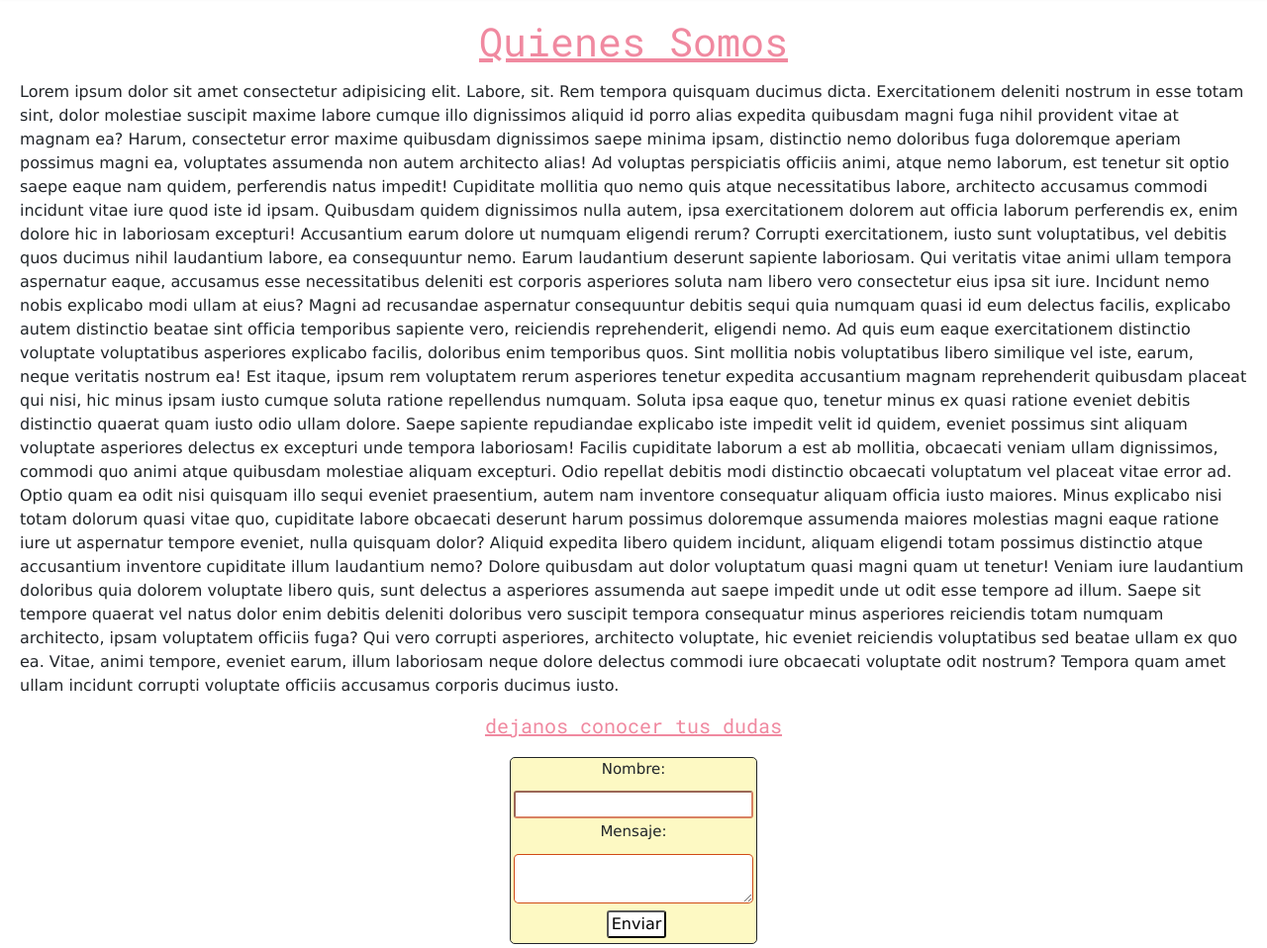
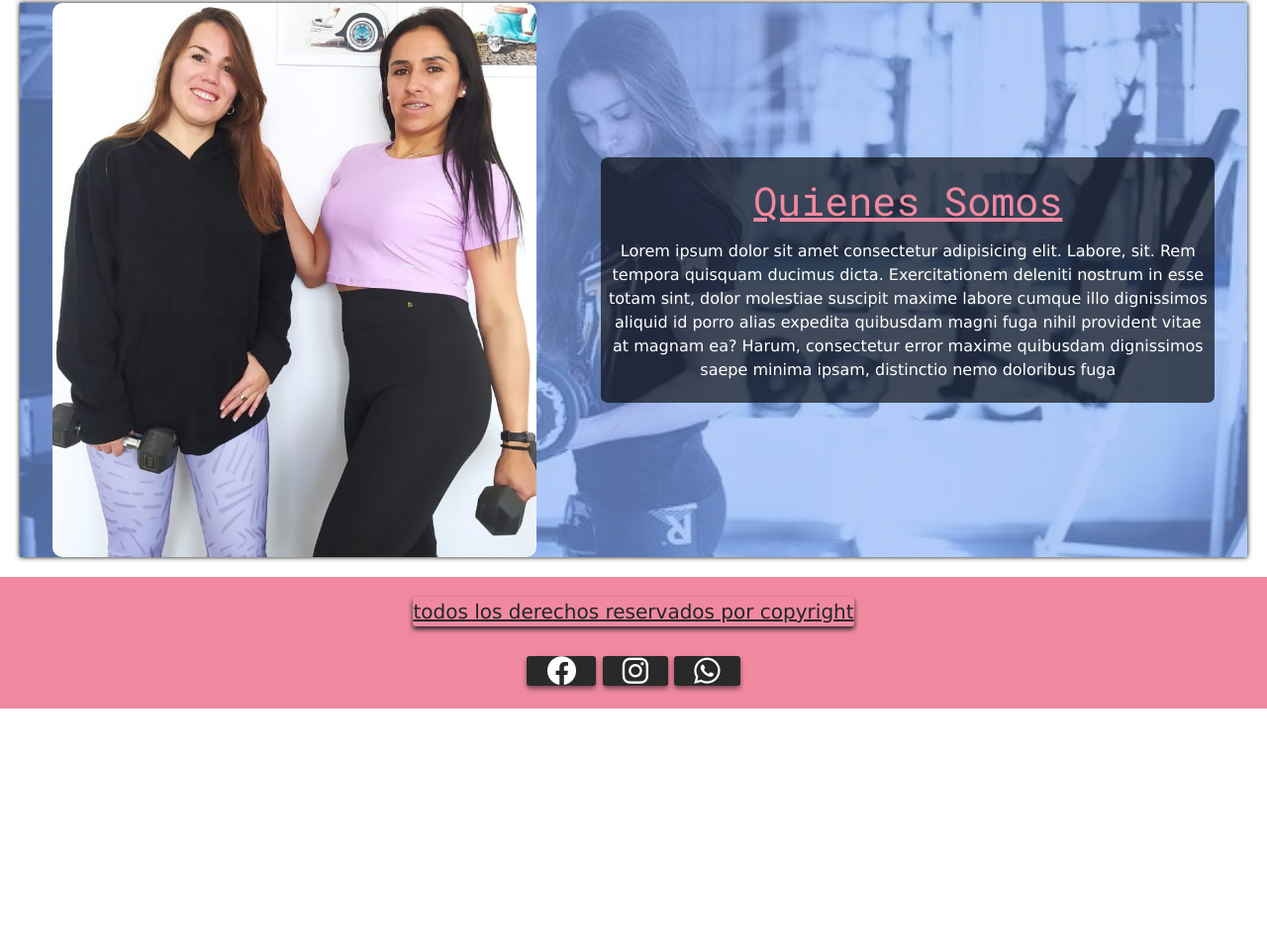
Before and after one commit to andres1749/IdeaRocha, a plain HTML site: page pages/nosotros.html in a window 1280 px wide. Shown: the part 84-1042 px from the top of the page at 99% size. After the commit the page ends 800 px from the top, so only its background shows below. Drawn offline with nearby package versions, Linux system fonts and the light colour scheme; a web font is replaced by a local one.

Commit message:
page nosotros modificada

```diff
--- a/pages/nosotros.html
+++ b/pages/nosotros.html
@@ -5,8 +5,9 @@
     <meta charset="UTF-8">
     <meta http-equiv="X-UA-Compatible" content="IE=edge">
     <meta name="viewport" content="width=device-width, initial-scale=1.0">
-    <meta name="description" content="Envios a todo el Pais, Consegui tu bikini Online. Hasta 6 cuotas Sin Interes, Ingresa Ahora. Guía De Tallas. Varios Medios De Pago. Pago En Cuotas Disponible.  "/>
-    <meta name="keywords" content="fitness, hot sale, holgada, gym, gimnasio"/>
+    <meta name="description"
+        content="Envios a todo el Pais, Consegui tu bikini Online. Hasta 6 cuotas Sin Interes, Ingresa Ahora. Guía De Tallas. Varios Medios De Pago. Pago En Cuotas Disponible.  " />
+    <meta name="keywords" content="fitness, hot sale, holgada, gym, gimnasio" />
     <link rel="stylesheet" href="https://cdnjs.cloudflare.com/ajax/libs/font-awesome/6.1.2/css/all.min.css"
         integrity="sha512-1sCRPdkRXhBV2PBLUdRb4tMg1w2YPf37qatUFeS7zlBy7jJI8Lf4VHwWfZZfpXtYSLy85pkm9GaYVYMfw5BC1A=="
         crossorigin="anonymous" referrerpolicy="no-referrer" />
@@ -57,59 +58,17 @@
         </nav>
     </header>
     <main>
-        <h1>Quienes Somos</h1>
-        <div class="nosotros">
-            <p>Lorem ipsum dolor sit amet consectetur adipisicing elit. Labore, sit. Rem tempora quisquam ducimus dicta.
-                Exercitationem deleniti nostrum in esse totam sint, dolor molestiae suscipit maxime labore cumque illo
-                dignissimos aliquid id porro alias expedita quibusdam magni fuga nihil provident vitae at magnam ea?
-                Harum, consectetur error maxime quibusdam dignissimos saepe minima ipsam, distinctio nemo doloribus fuga
-                doloremque aperiam possimus magni ea, voluptates assumenda non autem architecto alias! Ad voluptas
-                perspiciatis officiis animi, atque nemo laborum, est tenetur sit optio saepe eaque nam quidem,
-                perferendis natus impedit! Cupiditate mollitia quo nemo quis atque necessitatibus labore, architecto
-                accusamus commodi incidunt vitae iure quod iste id ipsam. Quibusdam quidem dignissimos nulla autem, ipsa
-                exercitationem dolorem aut officia laborum perferendis ex, enim dolore hic in laboriosam excepturi!
-                Accusantium earum dolore ut numquam eligendi rerum? Corrupti exercitationem, iusto sunt voluptatibus,
-                vel debitis quos ducimus nihil laudantium labore, ea consequuntur nemo. Earum laudantium deserunt
-                sapiente laboriosam. Qui veritatis vitae animi ullam tempora aspernatur eaque, accusamus esse
-                necessitatibus deleniti est corporis asperiores soluta nam libero vero consectetur eius ipsa sit iure.
-                Incidunt nemo nobis explicabo modi ullam at eius? Magni ad recusandae aspernatur consequuntur debitis
-                sequi quia numquam quasi id eum delectus facilis, explicabo autem distinctio beatae sint officia
-                temporibus sapiente vero, reiciendis reprehenderit, eligendi nemo. Ad quis eum eaque exercitationem
-                distinctio voluptate voluptatibus asperiores explicabo facilis, doloribus enim temporibus quos. Sint
-                mollitia nobis voluptatibus libero similique vel iste, earum, neque veritatis nostrum ea! Est itaque,
-                ipsum rem voluptatem rerum asperiores tenetur expedita accusantium magnam reprehenderit quibusdam
-                placeat qui nisi, hic minus ipsam iusto cumque soluta ratione repellendus numquam. Soluta ipsa eaque
-                quo, tenetur minus ex quasi ratione eveniet debitis distinctio quaerat quam iusto odio ullam dolore.
-                Saepe sapiente repudiandae explicabo iste impedit velit id quidem, eveniet possimus sint aliquam
-                voluptate asperiores delectus ex excepturi unde tempora laboriosam! Facilis cupiditate laborum a est ab
-                mollitia, obcaecati veniam ullam dignissimos, commodi quo animi atque quibusdam molestiae aliquam
-                excepturi. Odio repellat debitis modi distinctio obcaecati voluptatum vel placeat vitae error ad. Optio
-                quam ea odit nisi quisquam illo sequi eveniet praesentium, autem nam inventore consequatur aliquam
-                officia iusto maiores. Minus explicabo nisi totam dolorum quasi vitae quo, cupiditate labore obcaecati
-                deserunt harum possimus doloremque assumenda maiores molestias magni eaque ratione iure ut aspernatur
-                tempore eveniet, nulla quisquam dolor? Aliquid expedita libero quidem incidunt, aliquam eligendi totam
-                possimus distinctio atque accusantium inventore cupiditate illum laudantium nemo? Dolore quibusdam aut
-                dolor voluptatum quasi magni quam ut tenetur! Veniam iure laudantium doloribus quia dolorem voluptate
-                libero quis, sunt delectus a asperiores assumenda aut saepe impedit unde ut odit esse tempore ad illum.
-                Saepe sit tempore quaerat vel natus dolor enim debitis deleniti doloribus vero suscipit tempora
-                consequatur minus asperiores reiciendis totam numquam architecto, ipsam voluptatem officiis fuga? Qui
-                vero corrupti asperiores, architecto voluptate, hic eveniet reiciendis voluptatibus sed beatae ullam ex
-                quo ea. Vitae, animi tempore, eveniet earum, illum laboriosam neque dolore delectus commodi iure
-                obcaecati voluptate odit nostrum? Tempora quam amet ullam incidunt corrupti voluptate officiis accusamus
-                corporis ducimus iusto.</p>
+        <div class="nosotros--principal">
+            <div class="ellas"><img class="quienes--somos" src="../fotos/debo-aldana.jpeg" alt=""></div>
+            <div class="nosotros jumbo">
+                <h1>Quienes Somos</h1>
+                <p>Lorem ipsum dolor sit amet consectetur adipisicing elit. Labore, sit. Rem tempora quisquam ducimus dicta.
+                    Exercitationem deleniti nostrum in esse totam sint, dolor molestiae suscipit maxime labore cumque illo
+                    dignissimos aliquid id porro alias expedita quibusdam magni fuga nihil provident vitae at magnam ea?
+                    Harum, consectetur error maxime quibusdam dignissimos saepe minima ipsam, distinctio nemo doloribus fuga
+                </p>
+            </div>
         </div>
-        <h3>dejanos conocer tus dudas </h3>
-        <aside>
-            <!-- formulario incia  -->
-            <form class="formulario" action="">
-                <label for="nombre">Nombre:</label>
-                <input class="name" type="text" name="nombre" />
-                <label for="mensaje">Mensaje:</label>
-                <textarea class="texto1" name="mensaje"></textarea>
-                <input class="enviar1" type="submit" value="Enviar" />
-            </form>
-            <!-- formulario finaliza  -->
-        </aside>
     </main>
     <footer>
         <p> todos los derechos reservados por copyright</p>
--- a/sass/estilos.scss
+++ b/sass/estilos.scss
@@ -174,59 +174,54 @@ h3 {
 }
 
 /*------------------------formulario page nosotros----------------------- */
-.formulario {
-    display: grid;
-    width: 250px;
-    margin: 20px auto;
-    border: 1px solid;
-    border-radius: 5px;
-    background-color: #fcf69c99;
+.nosotros--principal {
 
-    label {
-        text: {
-            align: center;
-            transform: capitalize;
-        }
+    display: flex;
+    flex-wrap: wrap;
+    align-items: center;
+    justify-content: space-around;
+    box-shadow: 0 0 5px black;
+    background-color: rgb(130, 171, 248);
+    position: relative;
+}
+.nosotros--principal::after{
+    background-image: url(../fotos/mujer\ mancuerna.jpg);
+    background-position: left;
+    background-repeat: no-repeat;
+    background-size: cover;
+    content: "";
+    opacity: 0.4;
+    z-index: 1;
+    position: absolute;
+    top: 0;
+    left: 0;
+    right: 0;
+    bottom: 0;
+}
+.ellas{
+    z-index: 2;
+}
+.quienes--somos {
+    width: 100%;
+    height: calc(100vh - 239.99px);
+    flex-shrink: 0;
+    border-radius: 10px;
 
-        font-size: 15px;
+}
+.nosotros{
+    width: 50%;
+    text-align: center;
+    flex-shrink: 0;
+    color:#2A2929;
+    z-index: 100;
+}
+.jumbo{
+    background-color: rgba(0, 0, 0, 0.639);
+    border-radius: 7px;
+    padding: 5px;
+    p{
+        color:  white;
     }
-}
-
-.name {
-    margin: 2px 3px;
-
-    border: {
-
-        color: rgba(203, 85, 43, 0.734);
-        radius: 3px;
-    }
-}
-
-.texto1 {
-    margin: 4px 3px 7px;
-
-    border: {
-
-        color: rgba(205, 63, 7, 0.939);
-        radius: 5px;
-    }
-}
-
-
-.enviar1 {
-    margin: {
-        left: 97px;
-        bottom: 5px;
-    }
-
-    &:hover {
-        background-color: #ea94a6;
-        transition: 1, 8;
-    }
-
-    width: 60px;
-    border-radius: 3px;
-    background-color: #fff;
 }
 
 /* -----------------------------formulario contacto-------------------------------- */
@@ -492,6 +487,16 @@ footer {
         }
     }
 
+    // pagina nosotros
+    .quienes--somos {
+        min-width: 280px;
+        height: 300px;
+
+    }
+    .nosotros{
+        min-width: 280px;
+
+    }
 
     footer {
         font-size: 15px;
@@ -517,7 +522,10 @@ footer {
     h2 {
         font-size: 18px;
     }
+    .nosotros{
+        min-width: 300px;
 
+    }
 
     footer {
         font-size: 15px;
@@ -556,6 +564,11 @@ footer {
         }
     }
 }
+.nosotros{
+    min-width: 350px;
+
+}
+
 
 @media only screen and (min-width:650px) and (max-width:960px) {
 
@@ -585,6 +598,8 @@ footer {
             }
         }
     }
+
+
 
     /*-------------------finaliza galeria---------------- */
 
```
Also changed, not shown: css/estilos.css, fotos/debo-aldana.jpeg (added), 1 other file.
